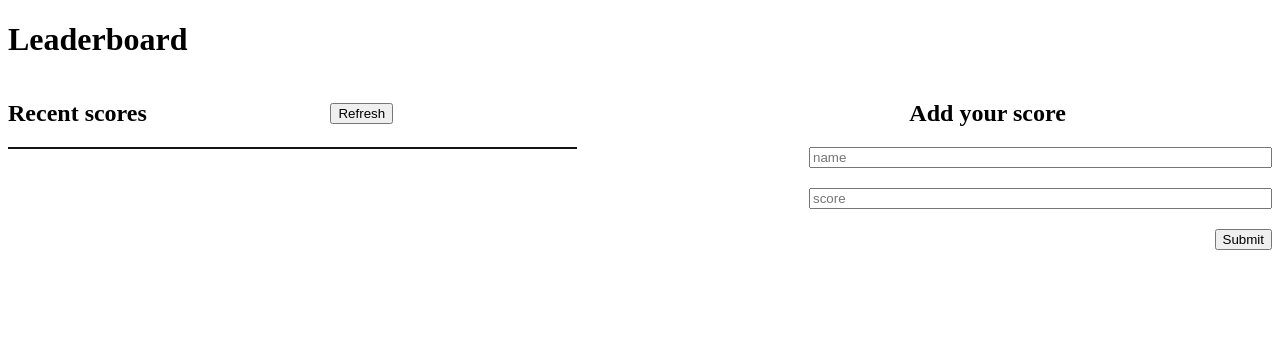
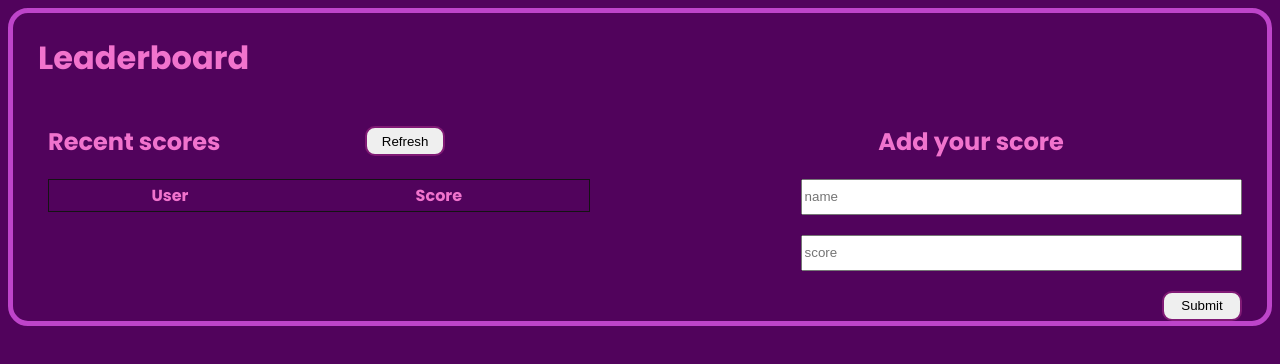
Before and after one commit to kosher9/leaderdoard, a website built with webpack: page src/index.html in a window 1280 px wide. Built offline with nearby package versions, Linux system fonts and the light colour scheme; no server answers.

Commit message:
Add some styling

```diff
--- a/src/index.html
+++ b/src/index.html
@@ -21,10 +21,15 @@
                 <button id="refresh" class="refresh">Refresh</button>
             </div>
             <table id="table" class="table-score">
-                <!-- <tr>
-                    <td>Name: 100</td>
-                </tr> -->
+                <thead>
+                    <tr>
+                        <th>User</td>
+                        <th>Score</td>
+                    </tr>
+                </thead>
+                <tbody id="ctn-body">
 
+                </tbody>
             </table>
         </div>
 
@@ -34,7 +39,7 @@
                 action="https://us-central1-js-capstone-backend.cloudfunctions.net/api/games/0wmZGRhOtcZ3YyoWhvRi/scores/">
                 <input id="name" class="input-text" type="text" name="user" required placeholder="name">
                 <input id="score" class="input-text" type="number" name="score" required placeholder="score">
-                <input id="submit" class="input-button" type="submit" name="sunmit">
+                <input id="submit" class="input-button" type="submit" name="submit">
             </form>
         </div>
     </div>
--- a/src/index.js
+++ b/src/index.js
@@ -1,29 +1,27 @@
 import './style.css';
+import { BASE_URL, GAME_ID } from './modules/url_config.js';
 
 const form = document.querySelector('form');
 const refreshButton = document.getElementById('refresh');
-const table = document.getElementById('table');
+const table = document.getElementById('ctn-body');
 
-const BASE_URL = 'https://us-central1-js-capstone-backend.cloudfunctions.net/api/';
-
-const GAME_ID = '0wmZGRhOtcZ3YyoWhvRi';
-
-const getScores = async () => {
+async function getScores() {
   const response = await fetch(`${BASE_URL}games/${GAME_ID}/scores/`);
   const data = await response.json();
   return data;
-};
+}
 
 const refreshTable = () => {
   table.innerHTML = '';
-  const trContainer = document.createElement('tr');
   const users = [];
   getScores().then((games) => {
     Object.entries(games.result).forEach(([, value]) => {
       users.push(JSON.stringify(value));
+      const trContainer = document.createElement('tr');
       trContainer.innerHTML = `
-        <td>${value.user}: ${value.score}</td>`;
-      table.innerHTML += trContainer.innerHTML;
+        <td>${value.user}</td>
+        <td>${value.score}</td>`;
+      table.appendChild(trContainer);
     });
   });
 };
--- /dev/null
+++ b/src/modules/url_config.js
@@ -0,0 +1,3 @@
+export const BASE_URL = 'https://us-central1-js-capstone-backend.cloudfunctions.net/api/';
+
+export const GAME_ID = '0wmZGRhOtcZ3YyoWhvRi';
--- a/src/style.css
+++ b/src/style.css
@@ -1,5 +1,13 @@
-.body {
-  background-color: #f5f5f5;
+@import url('https://fonts.googleapis.com/css2?family=Poppins:wght@200;300;500;700&display=swap');
+
+body {
+  background-color: #51035c;
+  font-family: 'Poppins', sans-serif;
+  color: #f173cd;
+  padding-left: 25px;
+  padding-right: 25px;
+  border: 5px solid #be44ca;
+  border-radius: 20px;
 }
 
 .ctn-leaderboard {
@@ -15,10 +23,15 @@
 
 .refresh {
   margin: auto;
+  height: 30px;
+  width: 80px;
+  border: 2px solid #801a75;
+  border-radius: 10px;
 }
 
 .ctn-left {
   width: 45%;
+  padding-left: 10px;
 }
 
 .ctn-right {
@@ -56,8 +69,28 @@
 
 .input-text {
   width: 80%;
+  height: 30px;
+}
+
+.input-text:focus {
+  outline: #fdf7fd;
+}
+
+.refresh:hover {
+  cursor: pointer;
+  background-color: #801a75;
+  color: #f173cd;
 }
 
 .input-button {
-  width: fit-content;
+  height: 30px;
+  width: 80px;
+  border: 2px solid #801a75;
+  border-radius: 10px;
 }
+
+.input-button:hover {
+  cursor: pointer;
+  background-color: #801a75;
+  color: #f173cd;
+}
```
Also changed, not shown: dist/index.html, dist/main.bundle.js, src/modules/crud.js (added).
